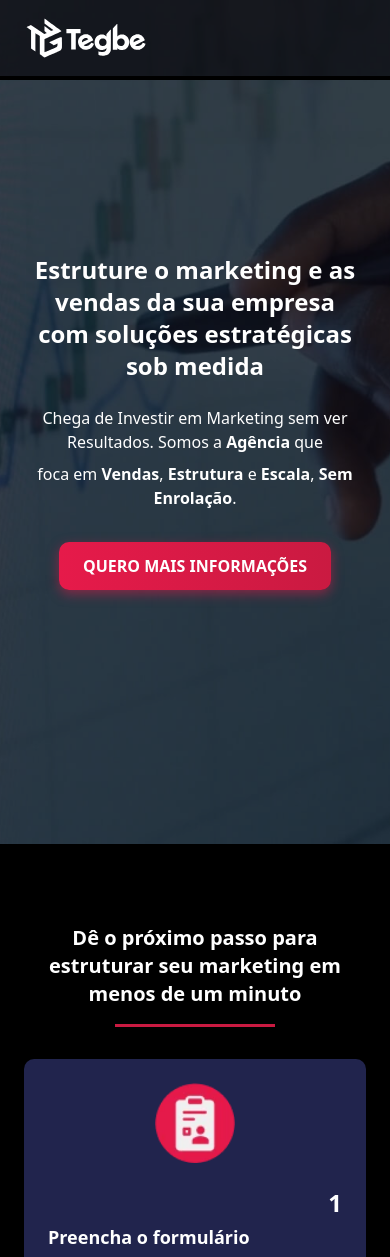
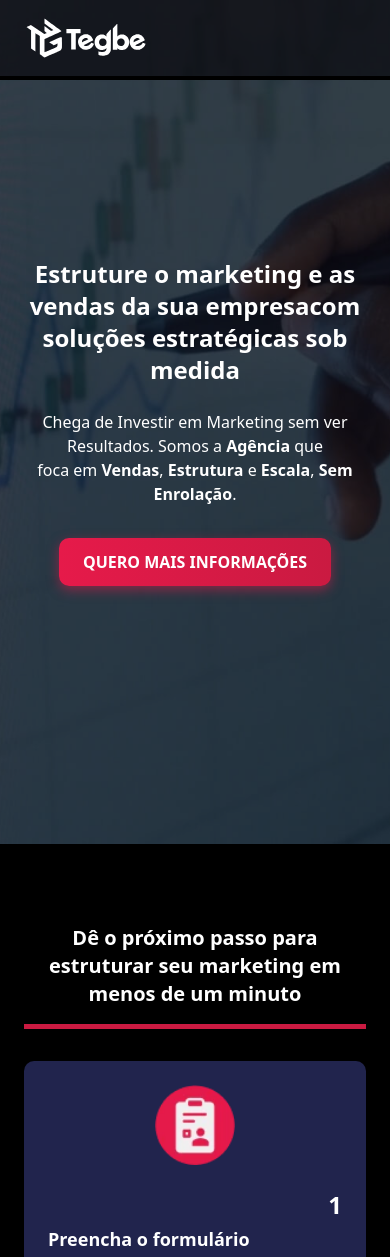
Before and after one commit to mavellium/tegbe-next, a Next.js app: page / in a window 390 px wide. Shown: the top 1257 px of the page. Built offline with nearby package versions, Linux system fonts and the light colour scheme.

Commit message:
Fix: Video Section1 e Section3

```diff
--- a/src/components/Section1/index.tsx
+++ b/src/components/Section1/index.tsx
@@ -37,23 +37,19 @@ export default function Section1() {
 
       {/* Conteúdo sobreposto */}
       <div className="relative z-10 flex flex-col items-center justify-center text-center text-white h-full w-full px-4">
-        <div className="flex flex-col items-center justify-center max-w-4xl">
+        <div className="flex flex-col items-center justify-center text-center max-w-[1200px]">
           <h1 className="text-2xl sm:text-3xl md:text-4xl lg:text-5xl font-bold mb-6 max-w-[30em] w-full">
-            Estruture o marketing e as vendas da sua empresa <br />
-            <span className="">com soluções estratégicas sob medida</span>
+            Estruture o marketing e as vendas da sua empresa
+            <span>com soluções estratégicas sob medida</span>
           </h1>
 
-          <div className="text-base sm:text-lg md:text-xl space-y-2 mb-8 px-2">
-            <p>
-              Chega de Investir em Marketing sem ver Resultados. Somos a{' '}
-              <span className="font-bold">Agência</span> que
-            </p>
-            <p>
-              foca em <span className="font-bold">Vendas</span>,{' '}
+          <div className="text-base sm:text-lg md:text-xl mb-8 px-2 w-full">
+              <p>Chega de Investir em Marketing sem ver Resultados. Somos a{' '}
+              <span className="font-bold">Agência</span> que</p>
+              <p>foca em <span className="font-bold">Vendas</span>,{' '}
               <span className="font-bold">Estrutura</span> e{' '}
               <span className="font-bold">Escala</span>,{' '}
-              <span className="font-bold">Sem Enrolação</span>.
-            </p>
+              <span className="font-bold">Sem Enrolação</span>.</p>
           </div>
 
           <div className="w-full flex justify-center">
--- a/src/components/Section2/index.tsx
+++ b/src/components/Section2/index.tsx
@@ -61,7 +61,7 @@ export default function Section2() {
           <h2 className="text-xl md:text-2xl font-semibold">
             Dê o próximo passo para estruturar seu marketing em menos de um minuto
           </h2>
-          <hr className="h-[3px] w-40 mx-auto mt-4 bg-[#CA1A41] border-none" />
+          <hr className="h-[3px] w-full mx-auto mt-4 border-b-4 border-[#CA1A41]" />
         </div>
 
         {/* Etapa 1 */}
--- a/src/components/Section3/index.tsx
+++ b/src/components/Section3/index.tsx
@@ -1,4 +1,10 @@
+'use client'
+
+import { useState } from 'react'
+
 export default function SectionTextImage() {
+  const [showVideo, setShowVideo] = useState(false)
+
   return (
     <section
       id="section-text-image"
@@ -7,8 +13,17 @@ export default function SectionTextImage() {
       <div className="flex flex-col lg:flex-row items-center justify-center gap-12 max-w-[1300px] w-full mx-auto">
         {/* Bloco de vídeo */}
         <figure className="w-full max-w-[644px] aspect-video flex items-center justify-center rounded-[10px] overflow-hidden">
+          {showVideo ? (
+            <iframe
+              src="https://www.youtube.com/embed/1MIjs_OA-Uc?autoplay=1&rel=0"
+              frameBorder="0"
+              allow="accelerometer; autoplay; clipboard-write; encrypted-media; gyroscope; picture-in-picture; web-share"
+              allowFullScreen
+              className="w-full h-full"
+            />
+          ) : (
             <div
-            id="yt-placeholder-main"
+              onClick={() => setShowVideo(true)}
               className="relative w-full h-full cursor-pointer"
             >
               <img
@@ -24,6 +39,7 @@ export default function SectionTextImage() {
                 }}
               />
             </div>
+          )}
         </figure>
 
         {/* Texto */}
@@ -45,5 +61,5 @@ export default function SectionTextImage() {
         </div>
       </div>
     </section>
-  );
+  )
 }
```
Also changed, not shown: 1 other file (tests, documents, lock files or other folders). Lines whose indentation alone changed are shown as unchanged.
